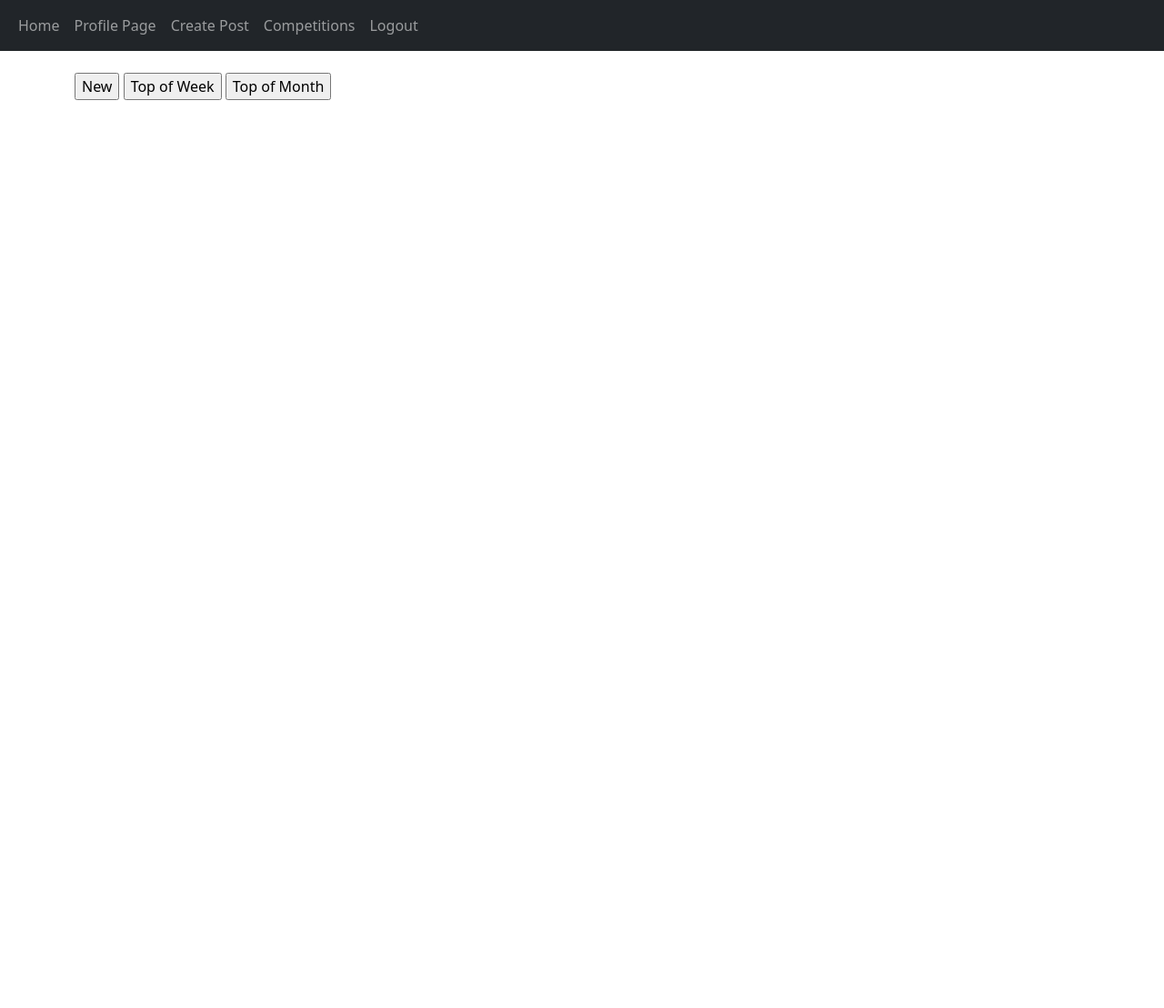
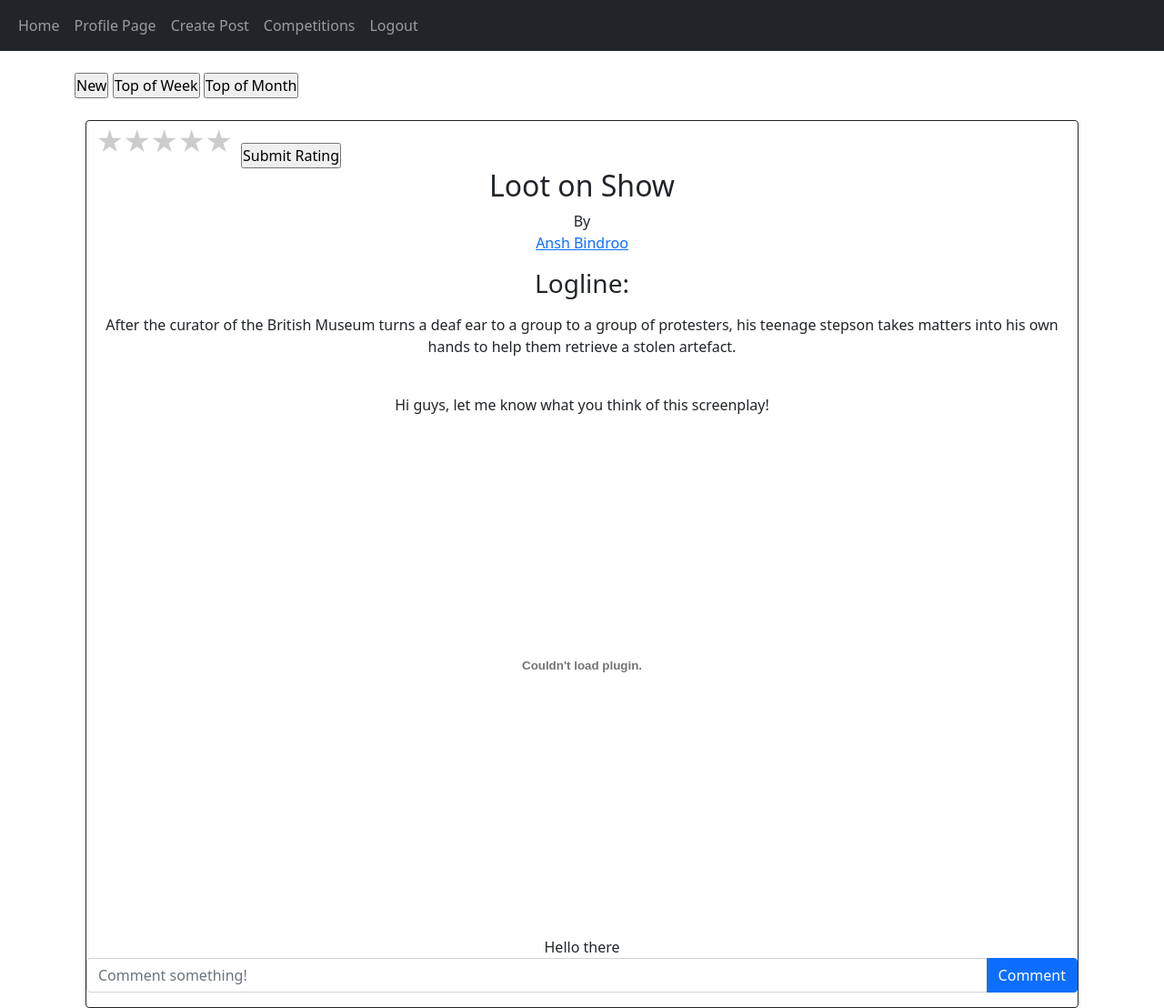
Before and after one commit to Ansh8729/FilmNEA, a Flask app: page / in a window 1280 px wide. Shown: the whole page at 91% size. Before the commit the page ends 110 px from the top, so only its background shows below. Run offline with Flask 3, Linux system fonts and the light colour scheme; a user stored in the database is signed in; data comes from the database, SQL or seed files in the repository.

Commit message:
worked on rating and comments for scripts

```diff
--- a/website/templates/home.html
+++ b/website/templates/home.html
@@ -1,32 +1 @@
-{% extends "base.html" %}
-{% block title %}Home{% endblock %}
-{% block content %} <!--The Jinja code in the first 3 lines allows this page to "inherit" the navbar from the base template.-->
-<!DOCTYPE html>
-<html lang="en">
-<head>
-    <meta charset="UTF-8">
-    <meta name="viewport" content="width=device-width, initial-scale=1.0">
-    <title>Home</title>
-</head>
-<body>
-    <form action="{{ url_for('views.competitions') }}" method='POST'>
-        <input type="submit" name="sorted" value="New"></input>
-        <input type="submit" name="sorted" value="Top of Week"></input>
-        <input type="submit" name="sorted" value="Top of Month"></input>
-      </form>
-    <div id="posts" style="text-align:center">
-      {% for post in posts %}
-      <h2>{{post.title}}</h2>
-      <div class="card border-dark">
-        <a href="/home/{{post.writer.user.username}}">{{post.writer.user.username}}</a>
-        <div class="card-body">
-          <div class="card-text">{{post.logline}}</div>
-          {{post.message}}
-          <embed style="text-align: center;" src="{{url_for('static', filename='images/'+post.screenplay)}}" width = "75%" height = "550px">
-        </div>
-      </div>
-      <br/>{% endfor %}
-    </div>
-</body>
-</html>
-{% endblock %}
+{% extends "script_div.html" %} {% block title %}Home{% endblock %}
--- /dev/null
+++ b/website/templates/script_div.html
@@ -0,0 +1,101 @@
+{% extends "base.html" %} {% block title %}Home{% endblock %} {% block content%}
+<!DOCTYPE html>
+<html lang="en">
+<head>
+    <meta charset="UTF-8">
+    <meta name="viewport" content="width=device-width, initial-scale=1.0">
+    <title>Home</title>
+    <style>
+      *{
+    margin: 0;
+    padding: 0;
+}
+.rate {
+    float: left;
+    height: 46px;
+    padding: 0 10px;
+}
+.rate:not(:checked) > input {
+    position:absolute;
+    top:-9999px;
+}
+.rate:not(:checked) > label {
+    float:right;
+    width:1em;
+    overflow:hidden;
+    white-space:nowrap;
+    cursor:pointer;
+    font-size:30px;
+    color:#ccc;
+}
+.rate:not(:checked) > label:before {
+    content: '★ ';
+}
+.rate > input:checked ~ label {
+    color: #ffc700;
+}
+.rate:not(:checked) > label:hover,
+.rate:not(:checked) > label:hover ~ label {
+    color: #deb217;
+}
+.rate > input:checked + label:hover,
+.rate > input:checked + label:hover ~ label,
+.rate > input:checked ~ label:hover,
+.rate > input:checked ~ label:hover ~ label,
+.rate > label:hover ~ input:checked ~ label {
+    color: #c59b08;
+}
+    </style>
+</head>
+<body>
+    <form action="{{ url_for('views.home') }}" method='POST'>
+        <input type="submit" name="sorted" value="New"></input>
+        <input type="submit" name="sorted" value="Top of Week"></input>
+        <input type="submit" name="sorted" value="Top of Month"></input>
+      </form>
+      <br>
+    <div id="posts" style="text-align:center" class="container-fluid">
+      {% for post in posts %}
+      <div class="card border-dark">
+            <form method = "POST" action="/rate/{{post.scriptid}}">
+                <div class="rate" style="text-align:left">
+                    <input type="radio" id="star5" name="rate" value="5" />
+                    <label for="star5" title="text">5 stars</label>
+                    <input type="radio" id="star4" name="rate" value="4" />
+                    <label for="star4" title="text">4 stars</label>
+                    <input type="radio" id="star3" name="rate" value="3" />
+                    <label for="star3" title="text">3 stars</label>
+                    <input type="radio" id="star2" name="rate" value="2" />
+                    <label for="star2" title="text">2 stars</label>
+                    <input type="radio" id="star1" name="rate" value="1" />
+                    <label for="star1" title="text">1 star</label>
+                </div>
+                <br>
+                <div style="text-align:left">
+                    <input type="submit" value="Submit Rating">
+                </div>
+            </form>
+            <h2>{{post.title}}</h2>
+            By<a href="/profilepage/{{post.writer.user.username}}">{{post.writer.user.username}}</a>
+            <div class="card-body">
+            <h3>Logline:</h3>
+            <p><div class="card-text">{{post.logline}}</div></p>
+            <br>
+            {{post.message}}
+            <embed style="text-align: center;" src="{{url_for('static', filename='images/'+post.screenplay)}}" width = "75%" height = "550px">
+            </div>
+            {% for comment in comments %}
+                {% if comment.scriptid == post.scriptid %}
+                    {{comment.comment}}
+                {% endif %}
+            {% endfor %}
+            <form class="input-group mb-3"method="POST" action="/create-comment/{{post.scriptid}}">
+                <input type="text" id="text" name="text" class="form-control" placeholder="Comment something!"/>
+                <button type="submit" class="btn btn-primary">Comment</button>
+            </form>
+      </div>
+    {% endfor %}
+    </div>
+</body>
+</html>
+{% endblock %}
--- a/website/views.py
+++ b/website/views.py
@@ -1,6 +1,6 @@
 from flask import Blueprint, render_template, request, flash, redirect, url_for, send_from_directory
 from flask_login import login_required, current_user
-from .models import Users, Screenwriters, Producers, Competitions, Submissions, Screenplays
+from .models import Users, Screenwriters, Producers, Competitions, Submissions, Screenplays, LikedScreenplays, Comments
 from flask_wtf import FlaskForm
 from wtforms import widgets, RadioField, StringField, SubmitField, FileField, TextAreaField, SelectField, IntegerField, DateField, SelectMultipleField
 from werkzeug.utils import secure_filename
@@ -97,7 +97,37 @@ def split_pdf(input, output, start, end): #Cuts the screenplay down to the pages
 @login_required
 def home():
     posts = Screenplays.query.all()
-    return render_template("home.html", user=current_user, posts=posts)
+    comments = Comments.query.all()
+    return render_template("home.html", user=current_user, posts=posts, comments=comments)
+
+@views.route("/rate/<scriptid>", methods=['POST'])
+@login_required
+def rate(scriptid):
+    rating = request.form.get("rate")
+    writer = Screenwriters.query.filter_by(userid = current_user.id).first()
+    script = Screenplays.query.filter_by(scriptid=scriptid).first()
+    newrating = LikedScreenplays(writerid = writer.writerid, scriptid=scriptid, title=script.title, rating=rating)
+    db.session.add(newrating)
+    db.session.commit()
+    return redirect(url_for('views.home'))
+
+@views.route("/create-comment/<scriptid>", methods=['POST'])
+@login_required
+def create_comment(scriptid):
+    text = request.form.get('text')
+    if not text:
+        flash('Comment cannot be empty.', category='error')
+    else:
+        post = Screenplays.query.filter_by(scriptid = scriptid)
+        writer = Screenwriters.query.filter_by(userid = current_user.id).first()
+        if post:
+            comment = Comments(writerid=writer.writerid, scriptid=scriptid, comment=text)
+            db.session.add(comment)
+            db.session.commit()
+        else:
+            flash('Post does not exist.', category='error')
+
+    return redirect(url_for('views.home'))
 
 @views.route("/profilepage/<username>")
 @login_required
@@ -105,14 +135,15 @@ def profilepage(username):
     userdetails = Users.query.filter_by(username = current_user.username).first()
     if userdetails.accounttype == 1:
         writer = Screenwriters.query.filter_by(userid = current_user.id).first()
-        scripts = Screenplays.query.filter_by(writerid = writer.id)
+        scripts = Screenplays.query.filter_by(writerid = writer.writerid)
         rating = 0
         for i in scripts:
-            rating += i.avgrating
+            if i.avgrating != None:
+                rating += i.avgrating
         writer.experiencelevel = rating*scripts.count()
         db.session.commit()
         writerdetails = Screenwriters.query.filter_by(userid = current_user.id).first()
-        return render_template("profilepage.html", user=current_user, userdetails=userdetails, scripts=scripts, details=writerdetails)
+        return render_template("profilepage.html", user=current_user, userdetails=userdetails, posts=scripts, details=writerdetails)
     if userdetails.accounttype == 2:
         return render_template("profilepage.html", user=current_user, userdetails=userdetails)
 
@@ -177,7 +208,7 @@ def post():
                     os.remove("watermarked.pdf")
                     shutil.move(newname,'static/images')
                     currentwriter = Screenwriters.query.filter_by(userid = current_user.id).first()
-                    newpost = Screenplays(writerid = currentwriter.userid, title=title, logline=logline, message=message, screenplay=newname)
+                    newpost = Screenplays(writerid = currentwriter.writerid, title=title, logline=logline, message=message, screenplay=newname)
                     db.session.add(newpost)
                     db.session.commit()
                     posts = Screenplays.query.all()
```
Also changed, not shown: website/models.py (+6 -1 lines), website/templates/profilepage.html (+66 -8 lines), instance/database.db, static/images/a6efbaa8-37fc-11ee-adf4-6e98fc83cd62_18.png (deleted), static/images/default.jpg (added), 2 other files.
